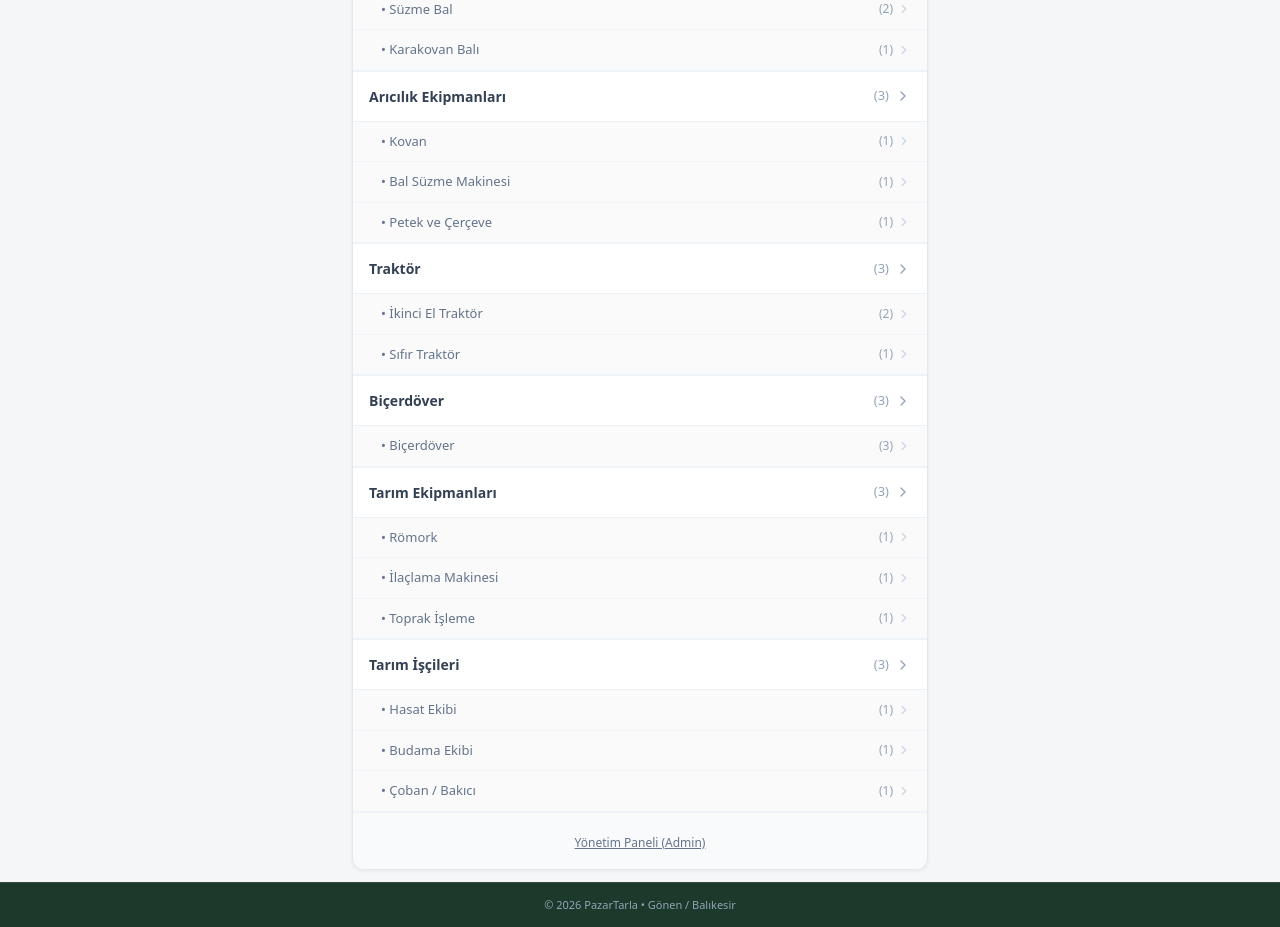
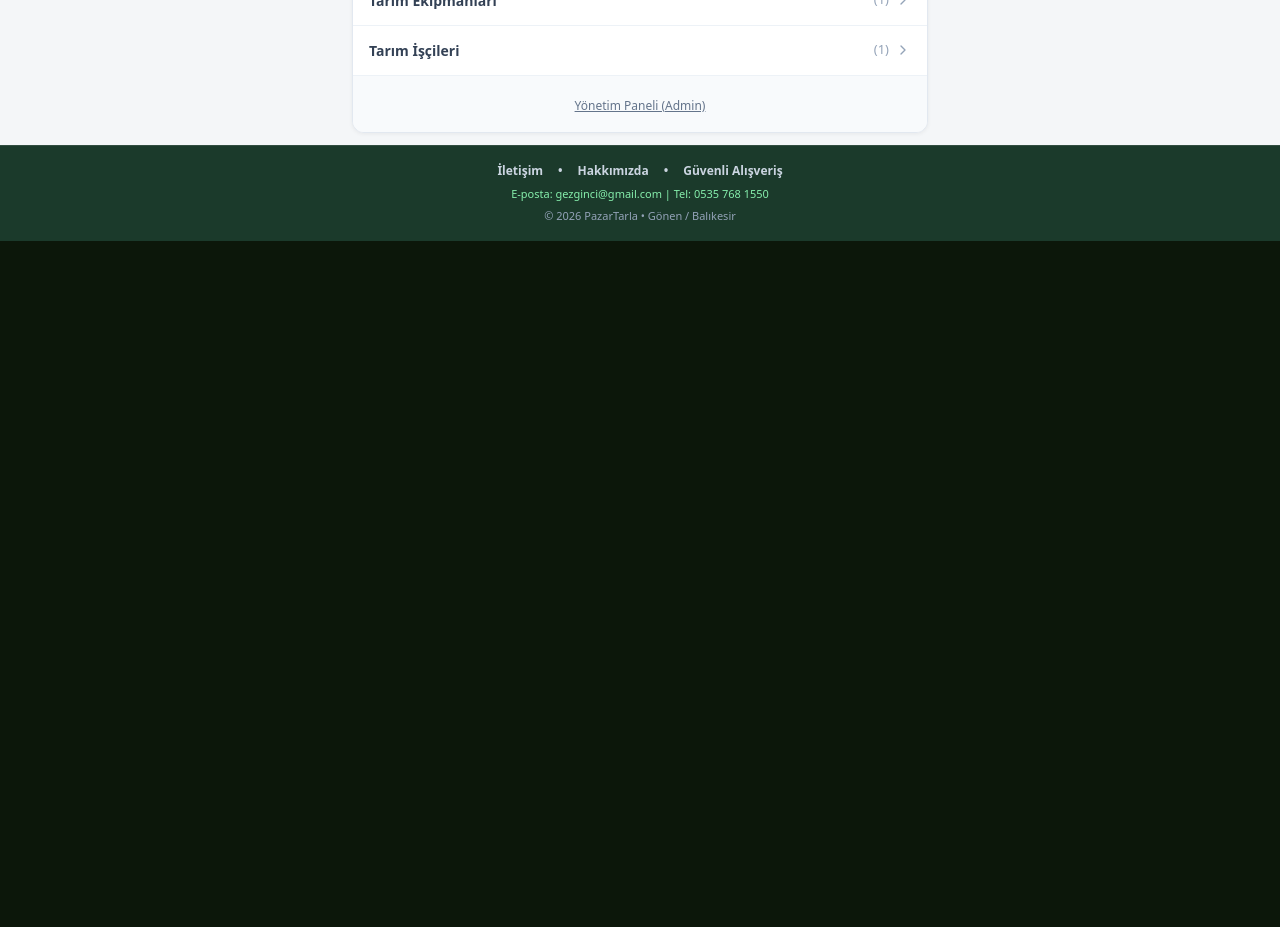
Before and after one commit to gezgiinci-beep/Pazartarla, a React (Vite) app: page / in a window 1280 px wide. Shown: the part 720-1647 px from the top of the page. After the commit the page ends 961 px from the top, so only its background shows below. Built offline with nearby package versions, Linux system fonts and the light colour scheme.

Commit message:
Refactor categories and update listings structure

```diff
--- a/src/App.tsx
+++ b/src/App.tsx
@@ -1,12 +1,12 @@
 import React, { useState, useEffect } from 'react';
 import {
   Search, SlidersHorizontal, MapPin, Phone, MessageCircle, Plus,
-  Heart, Share2, ShieldCheck, CheckCircle2, ChevronRight, X,
+  Heart, Share2, ShieldCheck, CheckCircle2, ChevronRight, ChevronDown, X,
   Car, Tractor, Wrench, ArrowRight, Bell, User, Filter, AlertCircle, Trash2, Settings, Lock, Check, Mail, Globe, Copy, HelpCircle, Users, Image as ImageIcon, Bug, Shield, Package, ArrowLeft, Menu, ArrowUpDown, LayoutList, Star
 } from 'lucide-react';
 
 const INITIAL_LISTINGS = [
-  // 1. MAHSULLER (3 ADET)
+  // 1. MAHSULLER
   {
     id: 1,
     title: 'Bursamızın Meşhur Saplı Tatlı Kirazı',
@@ -62,7 +62,7 @@ const INITIAL_LISTINGS = [
     date: 'Bugün'
   },
 
-  // 2. CANLI HAYVANLAR (3 ADET)
+  // 2. CANLI HAYVANLAR
   {
     id: 4,
     title: 'Holstein Süt İneği ve Buzağısı',
@@ -118,7 +118,7 @@ const INITIAL_LISTINGS = [
     date: 'Bugün'
   },
 
-  // 3. HAYVAN YEMLERİ VE EKİPMANLARI (3 ADET)
+  // 3. HAYVAN YEMLERİ VE EKİPMANLARI
   {
     id: 7,
     title: 'Besi Süt Yemi (Çuval 50 kg)',
@@ -155,28 +155,10 @@ const INITIAL_LISTINGS = [
     image: 'https://images.unsplash.com/photo-1589927986064-0deb33169d8f?auto=format&fit=crop&q=80&w=800',
     date: 'Bugün'
   },
+
+  // 4. ARICILIK & BAL
   {
     id: 9,
-    title: 'Küçükbaş Çelik Yemlik',
-    price: 900,
-    category: 'Hayvan Yemleri ve Ekipmanları',
-    subCategory: 'Suluk / Yemlik',
-    mode: 'Satılık',
-    location: 'Bursa',
-    city: 'Bursa',
-    amount: '5 Adet',
-    description: 'Dayanıklı galvaniz sacdan imal edilmiş yemlik.',
-    seller: 'Demir Tarım',
-    phone: '0532 888 9900',
-    verified: true,
-    featured: false,
-    image: 'https://images.unsplash.com/photo-1589927986064-0deb33169d8f?auto=format&fit=crop&q=80&w=800',
-    date: 'Bugün'
-  },
-
-  // 4. ARICILIK & BAL (3 ADET)
-  {
-    id: 10,
     title: 'Meşe Çiçeği Yayla Süzme Balı (1 Kg)',
     price: 400,
     category: 'Arıcılık & Bal',
@@ -194,7 +176,7 @@ const INITIAL_LISTINGS = [
     date: 'Bugün'
   },
   {
-    id: 11,
+    id: 10,
     title: 'Karakovan Petek Balı',
     price: 600,
     category: 'Arıcılık & Bal',
@@ -211,28 +193,10 @@ const INITIAL_LISTINGS = [
     image: 'https://images.unsplash.com/photo-1587049352847-4a222e784d38?auto=format&fit=crop&q=80&w=800',
     date: 'Bugün'
   },
+
+  // 5. ARICILIK EKİPMANLARI
   {
-    id: 12,
-    title: 'Çam Balı - Süzme (1 Kg)',
-    price: 350,
-    category: 'Arıcılık & Bal',
-    subCategory: 'Süzme Bal',
-    mode: 'Satılık',
-    location: 'Muğla',
-    city: 'Muğla',
-    amount: '30 Kavanoz',
-    description: 'Çam ormanlarından elde edilen boğaz yakmayan saf çam balı.',
-    seller: 'Muğla Arıcılık',
-    phone: '0533 111 2233',
-    verified: true,
-    featured: false,
-    image: 'https://images.unsplash.com/photo-1587049352847-4a222e784d38?auto=format&fit=crop&q=80&w=800',
-    date: 'Bugün'
-  },
-
-  // 5. ARICILIK EKİPMANLARI (3 ADET)
-  {
-    id: 13,
+    id: 11,
     title: '10 Çerçeveli Boyalı Arı Kovanı',
     price: 1200,
     category: 'Arıcılık Ekipmanları',
@@ -250,7 +214,7 @@ const INITIAL_LISTINGS = [
     date: 'Bugün'
   },
   {
-    id: 14,
+    id: 12,
     title: 'Paslanmaz 4 Çerçeveli Bal Süzme Makinesi',
     price: 4500,
     category: 'Arıcılık Ekipmanları',
@@ -267,28 +231,10 @@ const INITIAL_LISTINGS = [
     image: 'https://images.unsplash.com/photo-1587049352847-4a222e784d38?auto=format&fit=crop&q=80&w=800',
     date: 'Bugün'
   },
+
+  // 6. TRAKTÖR
   {
-    id: 15,
-    title: 'Arıcı Körüğü ve Maske Seti',
-    price: 450,
-    category: 'Arıcılık Ekipmanları',
-    subCategory: 'Petek ve Çerçeve',
-    mode: 'Satılık',
-    location: 'Balıkesir',
-    city: 'Balıkesir',
-    amount: '10 Set',
-    description: 'Paslanmaz çelik körük ve havadar arıcı maskesi.',
-    seller: 'Arıcı Ekipmanları',
-    phone: '0532 777 6655',
-    verified: true,
-    featured: false,
-    image: 'https://images.unsplash.com/photo-1587049352847-4a222e784d38?auto=format&fit=crop&q=80&w=800',
-    date: 'Bugün'
-  },
-
-  // 6. TRAKTÖR (3 ADET)
-  {
-    id: 16,
+    id: 13,
     title: 'John Deere 6130M - Düşük saat, tek elden',
     price: 2450000,
     category: 'Traktör',
@@ -305,46 +251,10 @@ const INITIAL_LISTINGS = [
     image: 'https://images.unsplash.com/photo-1592417817098-8f3d69204052?auto=format&fit=crop&q=80&w=800',
     date: 'Bugün'
   },
+
+  // 7. BİÇERDÖVER
   {
-    id: 17,
-    title: 'Tümosan 8165 Kabinli 4x4',
-    price: 980000,
-    category: 'Traktör',
-    subCategory: 'İkinci El Traktör',
-    mode: 'Satılık',
-    location: 'Bandırma / Balıkesir',
-    city: 'Balıkesir',
-    amount: '2500 Saat',
-    description: 'Temiz kullanılmış, lastikleri iyi durumda traktör.',
-    seller: 'Hüseyin Kaya',
-    phone: '0542 111 2233',
-    verified: true,
-    featured: false,
-    image: 'https://images.unsplash.com/photo-1592417817098-8f3d69204052?auto=format&fit=crop&q=80&w=800',
-    date: 'Bugün'
-  },
-  {
-    id: 18,
-    title: 'New Holland T4.80 SIFIR Ayarında',
-    price: 1350000,
-    category: 'Traktör',
-    subCategory: 'Sıfır Traktör',
-    mode: 'Satılık',
-    location: 'Bursa',
-    city: 'Bursa',
-    amount: '450 Saat',
-    description: 'Neredeyse sıfır hatasız, klimalı kabin.',
-    seller: 'Bursa Traktör',
-    phone: '0535 444 3322',
-    verified: true,
-    featured: false,
-    image: 'https://images.unsplash.com/photo-1592417817098-8f3d69204052?auto=format&fit=crop&q=80&w=800',
-    date: 'Bugün'
-  },
-
-  // 7. BİÇERDÖVER (3 ADET)
-  {
-    id: 19,
+    id: 14,
     title: 'New Holland TC 5070 Biçerdöver',
     price: 3200000,
     category: 'Biçerdöver',
@@ -361,46 +271,10 @@ const INITIAL_LISTINGS = [
     image: 'https://images.unsplash.com/photo-1592417817098-8f3d69204052?auto=format&fit=crop&q=80&w=800',
     date: 'Bugün'
   },
+
+  // 8. TARIM EKİPMANLARI
   {
-    id: 20,
-    title: 'John Deere W540 Biçerdöver',
-    price: 4500000,
-    category: 'Biçerdöver',
-    subCategory: 'Biçerdöver',
-    mode: 'Satılık',
-    location: 'Konya',
-    city: 'Konya',
-    amount: '3100 Motor Saati',
-    description: 'Sorunsuz temiz kullanılmış biçerdöver.',
-    seller: 'Konya Tarım',
-    phone: '0533 222 1100',
-    verified: true,
-    featured: false,
-    image: 'https://images.unsplash.com/photo-1592417817098-8f3d69204052?auto=format&fit=crop&q=80&w=800',
-    date: 'Bugün'
-  },
-  {
-    id: 21,
-    title: 'Claas Dominator 130',
-    price: 2800000,
-    category: 'Biçerdöver',
-    subCategory: 'Biçerdöver',
-    mode: 'Satılık',
-    location: 'Edirne',
-    city: 'Edirne',
-    amount: 'İyi Durumda',
-    description: 'Trakya bölgesi bakımlı biçerdöver.',
-    seller: 'Trakya Makine',
-    phone: '0542 555 6677',
-    verified: true,
-    featured: false,
-    image: 'https://images.unsplash.com/photo-1592417817098-8f3d69204052?auto=format&fit=crop&q=80&w=800',
-    date: 'Bugün'
-  },
-
-  // 8. TARIM EKİPMANLARI (3 ADET)
-  {
-    id: 22,
+    id: 15,
     title: 'Tarım Römorku 5 Tonluk',
     price: 180000,
     category: 'Tarım Ekipmanları',
@@ -417,46 +291,10 @@ const INITIAL_LISTINGS = [
     image: 'https://images.unsplash.com/photo-1592417817098-8f3d69204052?auto=format&fit=crop&q=80&w=800',
     date: 'Bugün'
   },
+
+  // 9. TARIM İŞÇİLERİ
   {
-    id: 23,
-    title: 'Asılır Tip İlaçlama Makinesi 600 Lt',
-    price: 65000,
-    category: 'Tarım Ekipmanları',
-    subCategory: 'İlaçlama Makinesi',
-    mode: 'Satılık',
-    location: 'Balıkesir Merkez',
-    city: 'Balıkesir',
-    amount: '1 Adet',
-    description: 'Fiber tanklı, merdaneli ilaçlama pompası.',
-    seller: 'Ziraat Aletleri',
-    phone: '0533 666 5544',
-    verified: true,
-    featured: false,
-    image: 'https://images.unsplash.com/photo-1592417817098-8f3d69204052?auto=format&fit=crop&q=80&w=800',
-    date: 'Bugün'
-  },
-  {
-    id: 24,
-    title: 'Pulluk 4 Lü Ünlüler',
-    price: 95000,
-    category: 'Tarım Ekipmanları',
-    subCategory: 'Toprak İşleme',
-    mode: 'Satılık',
-    location: 'Balıkesir',
-    city: 'Balıkesir',
-    amount: '14 Numara',
-    description: 'Az kullanılmış hatasız pulluk.',
-    seller: 'Tarım Aletleri',
-    phone: '0532 333 4455',
-    verified: true,
-    featured: false,
-    image: 'https://images.unsplash.com/photo-1592417817098-8f3d69204052?auto=format&fit=crop&q=80&w=800',
-    date: 'Bugün'
-  },
-
-  // 9. TARIM İŞÇİLERİ (3 ADET)
-  {
-    id: 25,
+    id: 16,
     title: 'Hasat ve Toplama Ekibi (10 Kişilik)',
     price: 1500,
     category: 'Tarım İşçileri',
@@ -470,42 +308,6 @@ const INITIAL_LISTINGS = [
     phone: '0532 999 1122',
     verified: true,
     featured: true,
-    image: 'https://images.unsplash.com/photo-1595855759920-86582396756a?auto=format&fit=crop&q=80&w=800',
-    date: 'Bugün'
-  },
-  {
-    id: 26,
-    title: 'Profesyonel Ceviz ve Meyve Budama Ekibi',
-    price: 2000,
-    category: 'Tarım İşçileri',
-    subCategory: 'Budama Ekibi',
-    mode: 'Hizmet',
-    location: 'Bursa / Balıkesir',
-    city: 'Balıkesir',
-    amount: 'Günlük',
-    description: 'Ceviz ve meyve ağaçları için uzman budama hizmeti.',
-    seller: 'Usta Budayıcı',
-    phone: '0533 777 6655',
-    verified: true,
-    featured: false,
-    image: 'https://images.unsplash.com/photo-1595855759920-86582396756a?auto=format&fit=crop&q=80&w=800',
-    date: 'Bugün'
-  },
-  {
-    id: 27,
-    title: 'Deneyimli Sığır Çobanı ve Bakıcısı',
-    price: 25000,
-    category: 'Tarım İşçileri',
-    subCategory: 'Çoban / Bakıcı',
-    mode: 'Hizmet',
-    location: 'Balıkesir',
-    city: 'Balıkesir',
-    amount: 'Aylık Maaş',
-    description: 'Büyükbaş hayvan bakımında tecrübeli güvenilir çoban.',
-    seller: 'Mehmet Çoban',
-    phone: '0542 111 2233',
-    verified: true,
-    featured: false,
     image: 'https://images.unsplash.com/photo-1595855759920-86582396756a?auto=format&fit=crop&q=80&w=800',
     date: 'Bugün'
   }
@@ -522,6 +324,8 @@ export default function App() {
   const [selectedCategory, setSelectedCategory] = useState('Tüm kategoriler');
   const [selectedSubCategory, setSelectedSubCategory] = useState('Tümü');
 
+  const [openCategory, setOpenCategory] = useState('Mahsuller');
+
   const [showViewModal, setShowViewModal] = useState(false);
   const [viewMode, setViewMode] = useState('Liste');
 
@@ -529,20 +333,28 @@ export default function App() {
     title: '',
     price: '',
     category: 'Mahsuller',
-    subCategory: 'Ceviz',
+    subCategory: 'Kiraz',
     mode: 'Satılık',
     location: 'Gönen / Balıkesir',
     city: 'Balıkesir',
     amount: '',
     description: '',
-    seller: '',
-    phone: '',
-    image: ''
+    seller: 'Can İnce',
+    phone: '0535 768 1550',
+    image: 'https://images.unsplash.com/photo-1500937386664-56d1dfef3854?auto=format&fit=crop&q=80&w=800'
   });
 
   useEffect(() => {
-    localStorage.setItem('pazartarla_listings', JSON.stringify(INITIAL_LISTINGS));
+    const saved = localStorage.getItem('pazartarla_listings');
+    if (saved) {
+      try {
+        setListings(JSON.parse(saved));
+      } catch (e) {
         setListings(INITIAL_LISTINGS);
+      }
+    } else {
+      setListings(INITIAL_LISTINGS);
+    }
 
     window.history.replaceState({ tab: 'home' }, '');
 
@@ -579,17 +391,14 @@ export default function App() {
   const handleDirectAdd = (e) => {
     e.preventDefault();
     if (!form.title || !form.price || !form.phone || !form.seller) {
-      alert('Lütfen başlık, fiyat, ad Soyad ve telefon numarası alanlarını doldurun.');
+      alert('Lütfen başlık, fiyat, satıcı adı ve telefon numarası alanlarını doldurun.');
       return;
     }
-
-    const finalImage = form.image.trim() !== '' ? form.image : 'https://images.unsplash.com/photo-1500937386664-56d1dfef3854?auto=format&fit=crop&q=80&w=800';
 
     const newEntry = {
       ...form,
       id: Date.now(),
       price: Number(form.price),
-      image: finalImage,
       verified: true,
       featured: false,
       date: 'Bugün'
@@ -626,11 +435,11 @@ export default function App() {
     'Canlı Hayvanlar': ['Büyükbaş', 'Küçükbaş', 'Kanatlı'],
     'Hayvan Yemleri ve Ekipmanları': ['Yem Çeşitleri', 'Suluk / Yemlik'],
     'Arıcılık & Bal': ['Süzme Bal', 'Karakovan Balı'],
-    'Arıcılık Ekipmanları': ['Kovan', 'Bal Süzme Makinesi', 'Petek ve Çerçeve'],
-    'Traktör': ['İkinci El Traktör', 'Sıfır Traktör'],
+    'Arıcılık Ekipmanları': ['Kovan', 'Bal Süzme Makinesi'],
+    'Traktör': ['İkinci El Traktör'],
     'Biçerdöver': ['Biçerdöver'],
-    'Tarım Ekipmanları': ['Römork', 'İlaçlama Makinesi', 'Toprak İşleme'],
-    'Tarım İşçileri': ['Hasat Ekibi', 'Budama Ekibi', 'Çoban / Bakıcı']
+    'Tarım Ekipmanları': ['Römork'],
+    'Tarım İşçileri': ['Hasat Ekibi']
   };
 
   const filteredListings = listings.filter(item => {
@@ -667,7 +476,7 @@ export default function App() {
       {/* ANA İÇERİK */}
       <main style={{ width: '100%', maxWidth: '600px', margin: '0 auto', padding: '12px', flex: 1, boxSizing: 'border-box' }}>
 
-        {/* 1. EKRAN: KATEGORİ SEÇİMİ */}
+        {/* 1. EKRAN: KATEGORİ SEÇİMİ (Akordiyon / Gizli Alt Başlıklar) */}
         {activeTab === 'home' && (
           <div style={{ backgroundColor: '#fff', borderRadius: '12px', boxShadow: '0 1px 4px rgba(0,0,0,0.06)', overflow: 'hidden', border: '1px solid #e2e8f0', width: '100%', boxSizing: 'border-box' }}>
             <div style={{ backgroundColor: '#1b3a2b', color: '#fff', padding: '14px 16px', display: 'flex', alignItems: 'center', gap: '10px' }}>
@@ -686,20 +495,31 @@ export default function App() {
               </div>
             </div>
 
-            {Object.keys(categoriesWithSubs).map(cat => (
+            {Object.keys(categoriesWithSubs).map(cat => {
+              const isOpen = openCategory === cat;
+              return (
                 <div key={cat}>
                   <div
-                  onClick={() => { setSelectedCategory(cat); setSelectedSubCategory('Tümü'); changeTab('results'); }}
-                  style={{ padding: '14px 16px', borderBottom: '1px solid #edf2f7', display: 'flex', justifyContent: 'space-between', alignItems: 'center', cursor: 'pointer' }}
+                    onClick={() => setOpenCategory(isOpen ? '' : cat)}
+                    style={{ padding: '14px 16px', borderBottom: '1px solid #edf2f7', display: 'flex', justifyContent: 'space-between', alignItems: 'center', cursor: 'pointer', backgroundColor: isOpen ? '#f0fdf4' : '#fff' }}
                   >
-                  <span style={{ fontWeight: '600', color: '#334155', fontSize: '14px' }}>{cat}</span>
+                    <span style={{ fontWeight: '600', color: isOpen ? '#1b3a2b' : '#334155', fontSize: '14px' }}>{cat}</span>
                     <div style={{ display: 'flex', alignItems: 'center', gap: '6px', color: '#94a3b8', fontSize: '13px' }}>
                       <span>({listings.filter(i => i.category === cat).length})</span>
-                    <ChevronRight size={16} />
+                      {isOpen ? <ChevronDown size={16} color="#22c55e" /> : <ChevronRight size={16} />}
                     </div>
                   </div>
 
+                  {isOpen && (
                     <div style={{ backgroundColor: '#fafafa', borderBottom: '1px solid #edf2f7' }}>
+                      <div
+                        onClick={() => { setSelectedCategory(cat); setSelectedSubCategory('Tümü'); changeTab('results'); }}
+                        style={{ padding: '10px 16px 10px 28px', borderBottom: '1px solid #f1f5f9', display: 'flex', justifyContent: 'space-between', alignItems: 'center', cursor: 'pointer', backgroundColor: '#f0fdf4' }}
+                      >
+                        <span style={{ fontSize: '13px', color: '#166534', fontWeight: '600' }}>→ Tüm {cat} İlanları</span>
+                        <ChevronRight size={14} color="#166534" />
+                      </div>
+
                       {categoriesWithSubs[cat].map(sub => (
                         <div
                           key={sub}
@@ -714,8 +534,10 @@ export default function App() {
                         </div>
                       ))}
                     </div>
+                  )}
                 </div>
-            ))}
+              );
+            })}
 
             <div style={{ padding: '16px', textAlign: 'center', backgroundColor: '#f8fafc' }}>
               <button onClick={() => changeTab('admin')} style={{ background: 'none', border: 'none', color: '#64748b', fontSize: '12px', cursor: 'pointer', textDecoration: 'underline' }}>
@@ -963,7 +785,18 @@ export default function App() {
 
       </main>
 
-      <footer style={{ backgroundColor: '#1b3a2b', color: '#94a3b8', padding: '14px', textAlign: 'center', fontSize: '11px', borderTop: '1px solid rgba(255,255,255,0.1)', marginTop: 'auto', boxSizing: 'border-box', width: '100%' }}>
+      {/* PROFESYONEL İLETİŞİM FOOTER ALANI */}
+      <footer style={{ backgroundColor: '#1b3a2b', color: '#94a3b8', padding: '16px', textAlign: 'center', fontSize: '11px', borderTop: '1px solid rgba(255,255,255,0.1)', marginTop: 'auto', boxSizing: 'border-box', width: '100%', display: 'flex', flexDirection: 'column', gap: '6px', alignItems: 'center' }}>
+        <div style={{ display: 'flex', gap: '15px', color: '#cbd5e1', fontSize: '12px', fontWeight: '600' }}>
+          <span style={{ cursor: 'pointer' }} onClick={() => alert('İletişim E-posta: gezginci@gmail.com | Tel: 0535 768 1550')}>İletişim</span>
+          <span>•</span>
+          <span style={{ cursor: 'pointer' }} onClick={() => alert('PazarTarla Tarım Pazaryeri Platformu')}>Hakkımızda</span>
+          <span>•</span>
+          <span style={{ cursor: 'pointer' }} onClick={() => alert('Tüm hakları saklıdır.')}>Güvenli Alışveriş</span>
+        </div>
+        <div style={{ fontSize: '11px', color: '#86efac', fontWeight: '500' }}>
+          E-posta: gezginci@gmail.com | Tel: 0535 768 1550
+        </div>
         <span>© 2026 PazarTarla • Gönen / Balıkesir</span>
       </footer>
 
```
Lines whose indentation alone changed are shown as unchanged.
